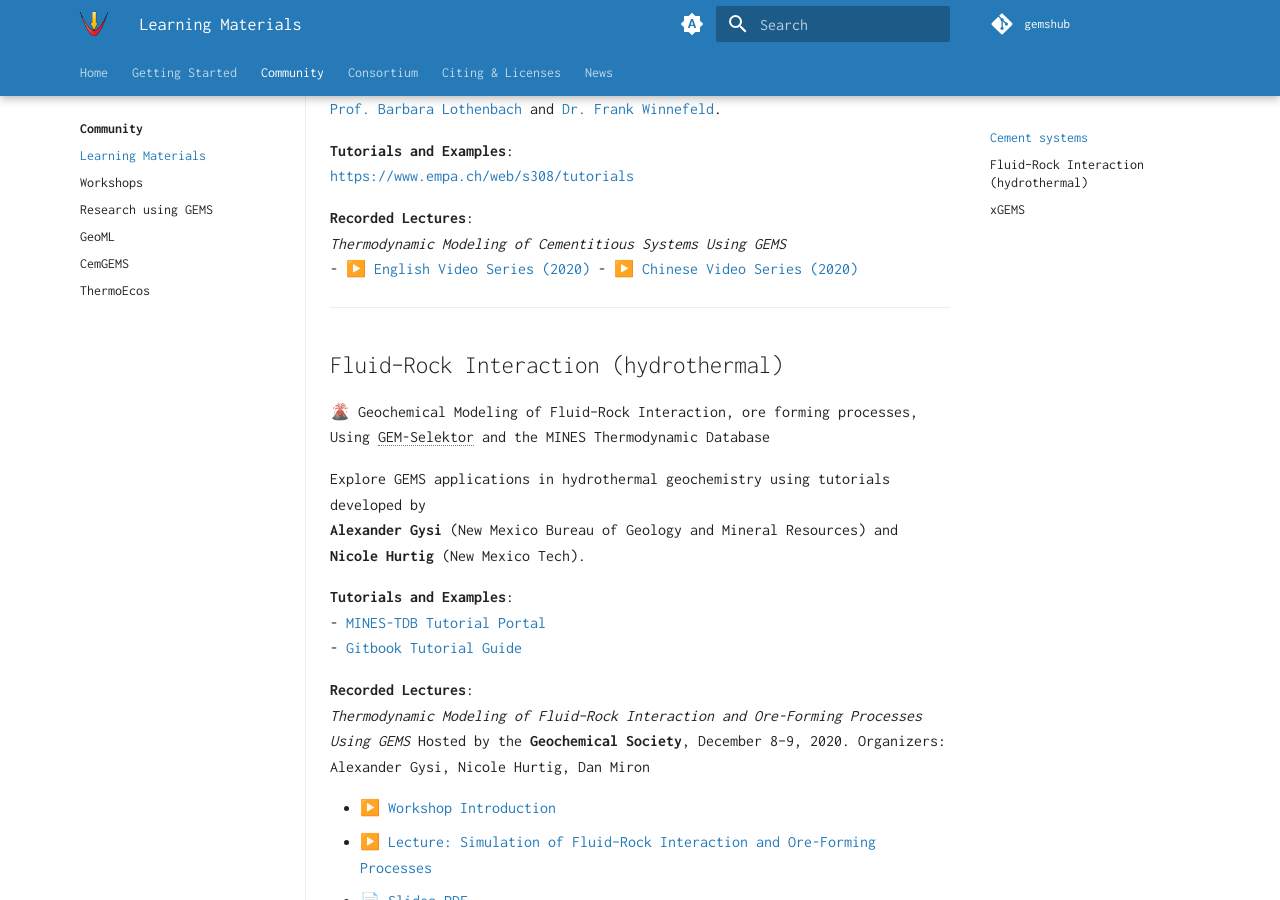
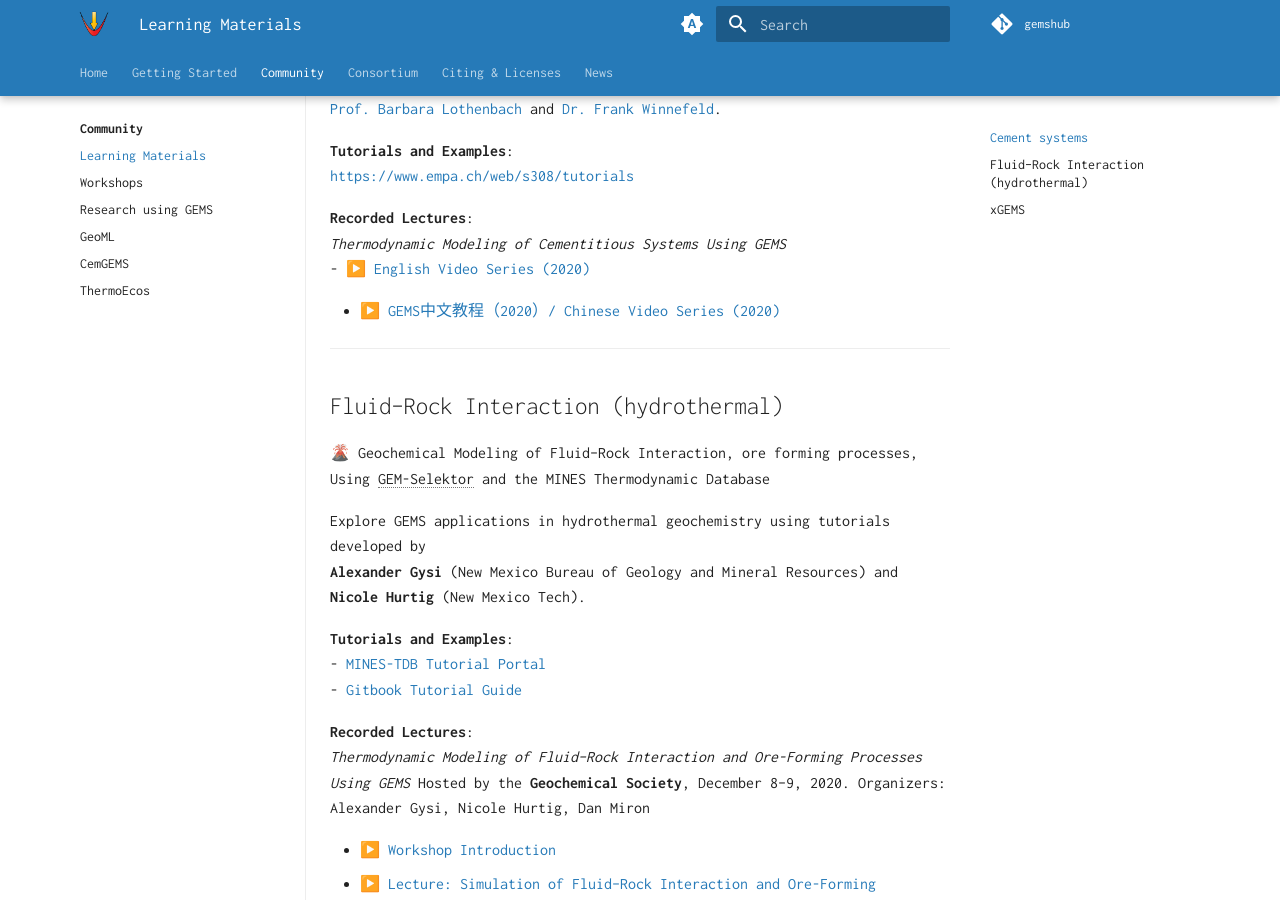
Before and after one commit to gemshub/site, an MkDocs documentation site: the page built from docs/community/materials.md, in a window 1280 px wide and 900 px high, scrolled down 317 px. Built offline with MkDocs 1.6.1 and Material for MkDocs 9.7.7, drawn with Linux system fonts in a browser that asks for light colours.

Commit message:
Update Chinese video series link in materials.md

```diff
--- a/docs/community/materials.md
+++ b/docs/community/materials.md
@@ -13,7 +13,8 @@ Start learning GEMS through hands-on tutorials and example projects maintained a
 **Recorded Lectures**:
 *Thermodynamic Modeling of Cementitious Systems Using GEMS*
 - ▶️ [English Video Series (2020)](https://www.empa.ch/web/s308/gems-2020-videos)
-- ▶️ [Chinese Video Series (2020)](https://drive.switch.ch/index.php/s/sDkMQb3fJJqrCn5)
+
+- ▶️ [GEMS中文教程（2020）/ Chinese Video Series (2020)](https://drive.switch.ch/index.php/s/sDkMQb3fJJqrCn5)
 
 ---
 
```
